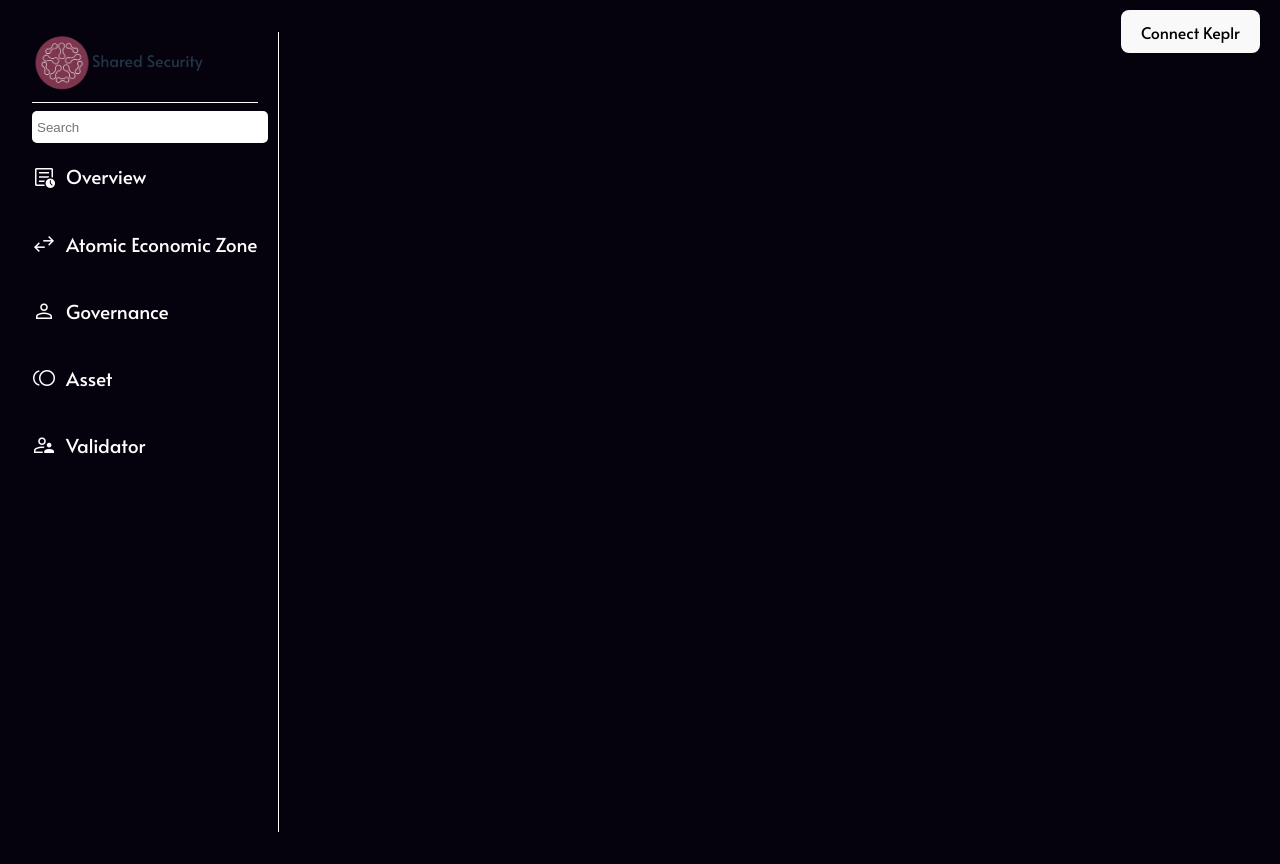
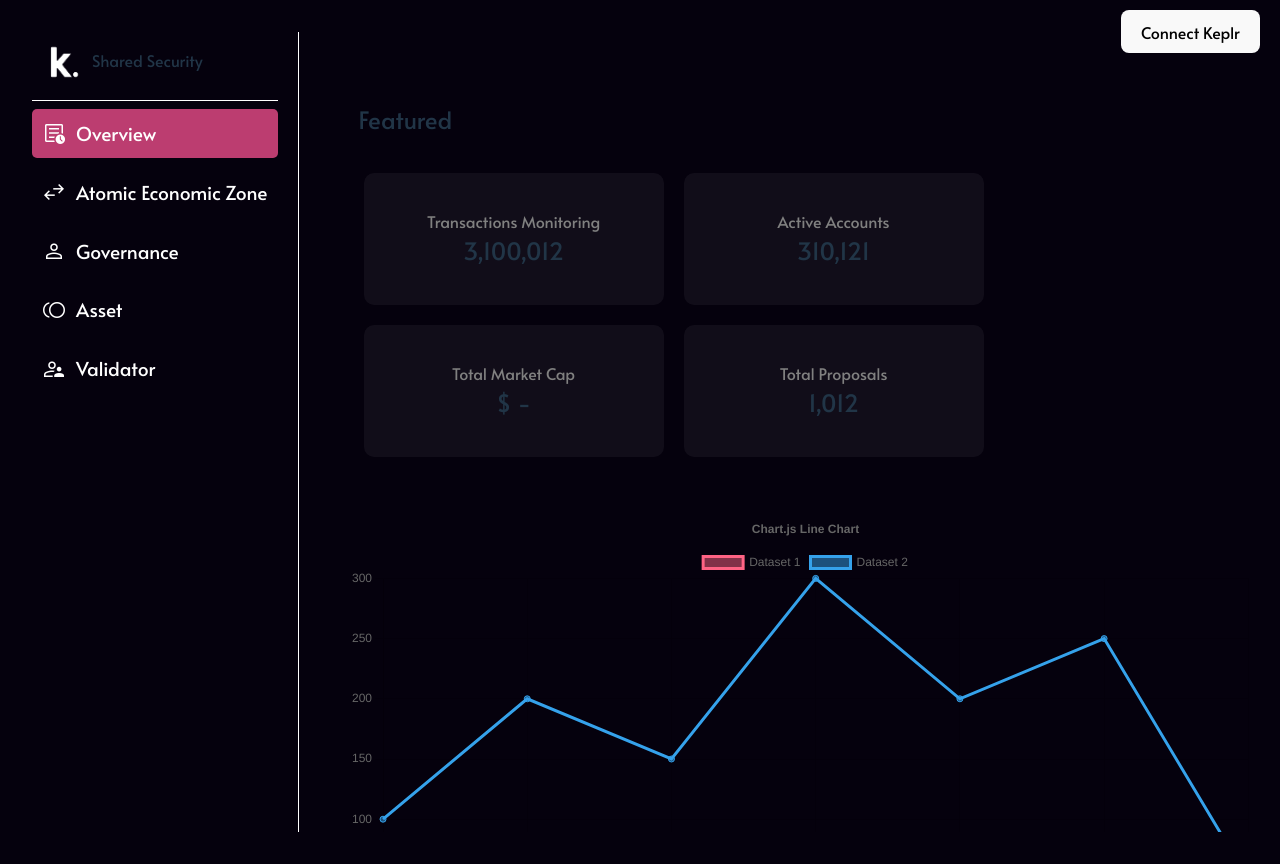
Before and after one commit to kubiklabs/sharedsecurity-interface, a React (Vite) app: page /overview in a window 1280 px wide. Shown: the top 864 px of the page. Built offline with nearby package versions, Linux system fonts and the light colour scheme; no server answers.

Commit message:
Update styles for Navlink and Lpcard, Update logo, Fix neutron vp

```diff
--- a/index.html
+++ b/index.html
@@ -2,7 +2,7 @@
 <html lang="en">
   <head>
     <meta charset="UTF-8" />
-    <link rel="icon" type="image/png" href="/kubik-logo.png" />
+    <link rel="icon" type="image/png" href="/kubik-logo-white.png" />
     <link rel="stylesheet" href="https://fonts.googleapis.com/css2?family=Material+Symbols+Outlined:opsz,wght,FILL,GRAD@20..48,100..700,0..1,-50..200" />
     <meta name="viewport" content="width=device-width, initial-scale=1.0" />
     <title>Shared Security</title>
--- a/src/App.tsx
+++ b/src/App.tsx
@@ -2,7 +2,7 @@ import "./App.css";
 import SideBar from "./components/Navigation/SideBar";
 import { RecoilRoot } from "recoil";
 import Header from "./components/Navigation/Header";
-import { BrowserRouter, Route, Routes } from "react-router-dom";
+import { BrowserRouter, Navigate, Route, Routes } from "react-router-dom";
 import { Box, Flex } from "@chakra-ui/react";
 import Overwiew from "./pages/Overwiew";
 import Aez from "./pages/Aez";
@@ -28,12 +28,13 @@ function App() {
             flex={"1"}
           >
             <Routes>
-              <Route path="/" element={<Overwiew />} />
+              <Route path="/overview" element={<Overwiew />} />
               <Route path="/aez" element={<Aez />} />
               <Route path="/gov" element={<Governance />} />
               <Route path="/gov/:chain/:proposalId" element={<Proposal />} />
               <Route path="/assets" element={<Assets />} />
               <Route path="/validators" element={<Validators />} />
+              <Route path="/" element={<Navigate to="/overview" replace />} />
             </Routes>
           </Box>
         </Flex>
--- a/src/components/Governance/LpCard.tsx
+++ b/src/components/Governance/LpCard.tsx
@@ -35,6 +35,7 @@ const LpCard = ({
   return (
     <Box
       // maxWidth={"fit-content"}
+      border="2px solid rgba(156, 108, 255, 0.20)"
       bg={"rgba(255, 255, 255, 0.05)"}
       padding={"30px"}
       // paddingY={"20px"}
--- a/src/components/Governance/LpSection.tsx
+++ b/src/components/Governance/LpSection.tsx
@@ -20,7 +20,7 @@ const LpSection = ({
   isLoading?: boolean;
 }) => {
   return (
-    <Section heading="Live Proposals" sideText="2/2">
+    <Section heading="Live Proposals">
       <Grid
         p={"15px"}
         gap={"20px"}
--- a/src/components/Governance/VpSection.tsx
+++ b/src/components/Governance/VpSection.tsx
@@ -6,7 +6,6 @@ const VpSection = () => {
   return (
     <Section
       heading="My Voting Power"
-      sideText="2/2"
       subtitle="Get to know the value of your vote."
     >
       <Grid
--- a/src/components/Navigation/NavItem.tsx
+++ b/src/components/Navigation/NavItem.tsx
@@ -1,5 +1,6 @@
 import { Flex, Text } from "@chakra-ui/react";
-import { Link } from "react-router-dom";
+import { useMemo } from "react";
+import { Link, useLocation } from "react-router-dom";
 
 const Navlink = ({
   name,
@@ -10,11 +11,44 @@ const Navlink = ({
   iconName: string;
   path: string;
 }) => {
+  const location = useLocation();
+
+  const checkPathDerivative = (basePath: string, currentPath: string) => {
+    // Ensure basePath ends with a slash
+    if (!basePath.endsWith("/")) {
+      basePath = "/" + basePath;
+    }
+    console.log(basePath, currentPath);
+
+    // Check if the current path starts with the basePath
+    return currentPath.startsWith(basePath);
+  };
+
+  const onThisPath = useMemo(
+    () => checkPathDerivative(path, location.pathname),
+    [location.pathname]
+  );
+
   return (
     <Link to={`/${path}`}>
-      <Flex alignItems={"center"} gap={"10px"}>
+      <Flex
+        borderRadius={"5px"}
+        p={"10px "}
+        bg={onThisPath ? "#BC3D70" : ""}
+        alignItems={"center"}
+        gap={"10px"}
+        color="rgba(255, 255, 255)"
+        transition={"ease-in-out 100ms"}
+        _hover={{
+          // borderBottom: "5px solid #BC3D70",
+          color: onThisPath ? "white" : "#BC3D70",
+          // transform: "scale(1.05)",
+        }}
+      >
         <span className="material-symbols-outlined">{iconName}</span>
-        <Text fontSize={"1.2rem"}>{name}</Text>
+        <Text m={"0"} fontSize={"1.2rem"}>
+          {name}
+        </Text>
       </Flex>
     </Link>
   );
--- a/src/components/Navigation/SideBar.tsx
+++ b/src/components/Navigation/SideBar.tsx
@@ -1,5 +1,5 @@
 import { Box, Divider, Flex, Image, Input, Text } from "@chakra-ui/react";
-import kubikLogo from "../../assets/kubik-logo.png";
+import kubikLogo from "../../assets/kubik-logo-white.png";
 // import { NavLink } from "react-router-dom";
 import NavItem from "./NavItem";
 
@@ -11,7 +11,7 @@ const SideBar = () => {
         <Text>Shared Security</Text>
       </Flex>
       <Divider height={"1px"} bg={"white"} />
-      <Input
+      {/* <Input
         placeholder="Search"
         size="lg"
         height={"30px"}
@@ -19,9 +19,9 @@ const SideBar = () => {
         border={"none"}
         px={"5px"}
         width={"100%"}
-      />
-      <Box>
-        <NavItem path="" name="Overview" iconName="overview" />
+      /> */}
+      <Box display={"flex"} flexDir={"column"} gap={"10px"}>
+        <NavItem path="overview" name="Overview" iconName="overview" />
         <NavItem path="aez" name="Atomic Economic Zone" iconName="swap_horiz" />
         <NavItem path="gov" name="Governance" iconName="person" />
         <NavItem path="assets" name="Asset" iconName="toll" />
--- a/src/hooks/chains/neutron/useNeutronGovQuery.ts
+++ b/src/hooks/chains/neutron/useNeutronGovQuery.ts
@@ -7,6 +7,7 @@ import { ILpCardProps } from "../../../components/Governance/LpCard";
 import { neutronVotingModule } from "../../../config/chains/Neutron/contracts/VotingModule";
 import { useRecoilState } from "recoil";
 import { proposalsState } from "../../../context/proposalsState";
+import { userVpState } from "../../../context/userVpState";
 
 export const useNeutronGovQuery = () => {
   const { getRpcUrl } = useChainInfo("neutron-1");
@@ -15,6 +16,7 @@ export const useNeutronGovQuery = () => {
 
   const [{ sortedLpList, sortedOpList, userVotingPower }, setProposalsState] =
     useRecoilState(proposalsState);
+  const [vpState, setVpState] = useRecoilState(userVpState);
 
   useEffect(() => {
     createQueryClient();
@@ -108,12 +110,8 @@ export const useNeutronGovQuery = () => {
       userVotingPower: userVp,
       totalDeposits,
     };
-    const updatedState = {
-      sortedLpList,
-      sortedOpList,
-      userVotingPower: { ...userVotingPower, Neutron: votingPower },
-    };
-    setProposalsState(updatedState);
+    const updatedState = { ...vpState, Neutron: votingPower };
+    setVpState(updatedState);
     return votingPower;
   };
 
--- a/src/pages/Governance.tsx
+++ b/src/pages/Governance.tsx
@@ -14,8 +14,7 @@ import { compareProposals } from "../utils/common";
 
 const Governance = () => {
   const [loading, setLoading] = useState(false);
-  const { getCosmosLpList, getCosmosOpList, getCosmosVotingPower } =
-    useCosmosGovQuery();
+  const { getCosmosLpList, getCosmosOpList } = useCosmosGovQuery();
   const { getNeutronLpList, getNeutronOpList } = useNeutronGovQuery();
   const { getStrideLpList, getStrideOpList } = useStrideGovQuery();
   const neutronLpList = useRef<ILpCardProps[]>([]);
```
Also changed, not shown: public/kubik-logo-white.png (added), src/assets/kubik-logo-white.png (added).
